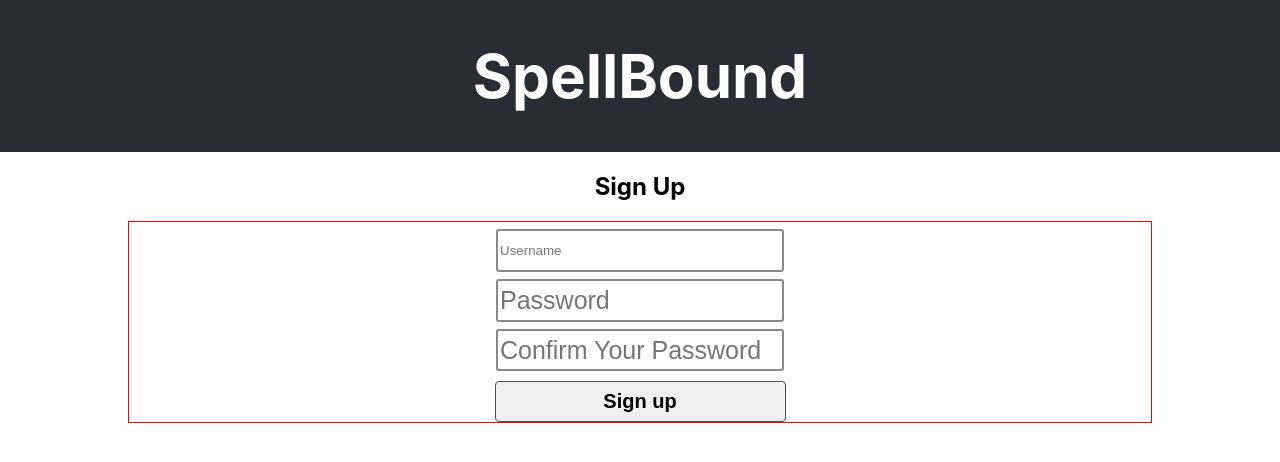
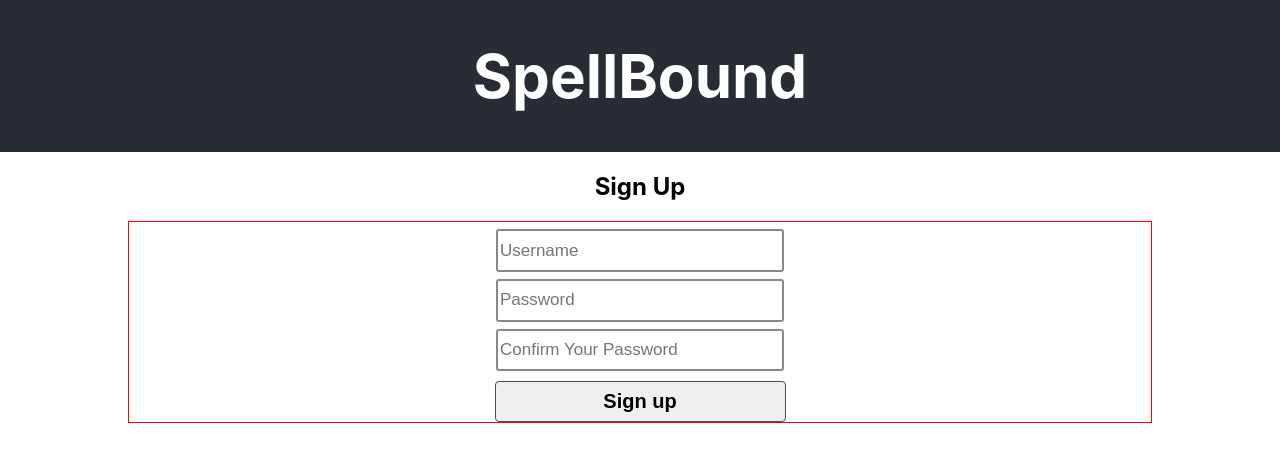
Before and after one commit to s-poveda/spellbound, a React (Create React App) app: page /signup in a window 1280 px wide. Shown: the top 462 px of the page. Built offline with nearby package versions, Linux system fonts and the light colour scheme.

Commit message:
fixed visual on sign up page

```diff
--- a/src/Components/SignUpPage/signuppage.css
+++ b/src/Components/SignUpPage/signuppage.css
@@ -15,10 +15,7 @@
 	height: 1.8em;
 	border-radius: 3px;
 	border: solid 2px #898989;
-}
-
-input[type='password'] {
-	font-size: 25px;
+	font-size: 17px;
 }
 
 #signup-form button {
```
Also changed, not shown: 1 other file (tests, documents, lock files or other folders).
